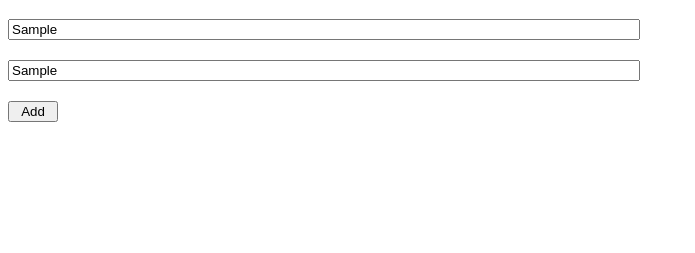
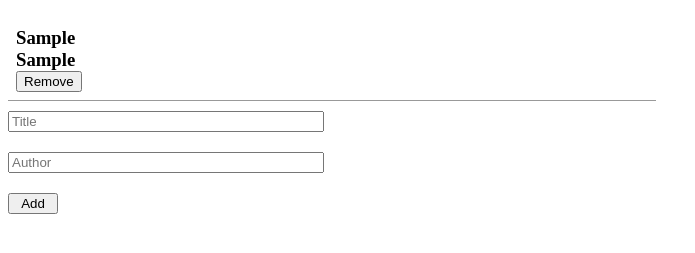
Before and after one commit to Achilles-Dev/awesome-books-pair, a plain HTML site: page index.html in a window 1280 px wide. Both pictures are taken after typing "Sample", "Sample" into the empty fields and a click on the button "Add". Shown: the part 61-314 px from the top of the page, without its empty margins (0-695 px from the left). Drawn offline with Linux system fonts and the light colour scheme.

Commit message:
Add books dynamically to page | Add books to local storage

```diff
--- a/index.html
+++ b/index.html
@@ -16,5 +16,6 @@
       <button type="button" id="add-button">Add</button>
     </form>
   </main>
+  <script src="./main.js"></script>
 </body>
 </html>
--- /dev/null
+++ b/main.js
@@ -0,0 +1,60 @@
+const addButton = document.querySelector('#add-button');
+
+const form = document.querySelector('.input-form');
+const main = document.querySelector('.main');
+let books = JSON.parse(window.localStorage.getItem('booksStored'));
+
+/* Add book to localStorage */
+const addBook = () => {
+  if (books === null) books = [];
+  let title = form.elements.title.value;
+  let author = form.elements.author.value;
+  let book = {
+    title,
+    author
+  }
+  books.push(book);
+  window.localStorage.setItem('booksStored', JSON.stringify(books));
+  let bookContainer = document.createElement('div');
+  bookContainer.className = 'single-book';
+  let bookTitle = document.createElement('h3');
+  let bookAuthor = document.createElement('h3');
+  let removeButton = document.createElement('button');
+  removeButton.className = 'remove-button';
+  removeButton.textContent = 'Remove';
+  removeButton.id = books.indexOf(book);
+  bookTitle.textContent = title;
+  bookAuthor.textContent = author;
+  bookContainer.append(bookTitle, bookAuthor, removeButton);
+
+  main.insertBefore(bookContainer, form);
+};
+
+const populateBooks = () => {
+  if (localStorage.getItem('booksStored')) {
+    books.forEach((book) => {
+      let bookContainer = document.createElement('div');
+      bookContainer.className = 'single-book';
+      let bookTitle = document.createElement('h3');
+      let bookAuthor = document.createElement('h3');
+      let removeButton = document.createElement('button');
+
+      removeButton.className = 'remove-button';
+      removeButton.textContent = 'Remove';
+      removeButton.id = books.indexOf(book);
+      bookTitle.textContent = book.title;
+      bookAuthor.textContent = book.author;
+      bookContainer.append(bookTitle, bookAuthor, removeButton);
+
+      main.insertBefore(bookContainer, form);
+    } )
+  }
+}
+
+window.onload = populateBooks;
+
+addButton.addEventListener('click', () => {
+  addBook();
+  form.elements.title.value = '';
+  form.elements.author.value = '';
+});
--- a/style.css
+++ b/style.css
@@ -2,9 +2,21 @@
     display: flex;
     flex-direction: column;
     gap: 20px;
-    width: 50%;
+    width: 25%;
 }
 
 #add-button {
     width: 50px;
 }
+
+h3 {
+    margin: 0;
+    padding: 0;
+}
+
+.single-book {
+    margin-bottom: 10px;
+    padding: 8px;
+    border-bottom: 1px solid #999999;
+    width: 50%;
+}
```
